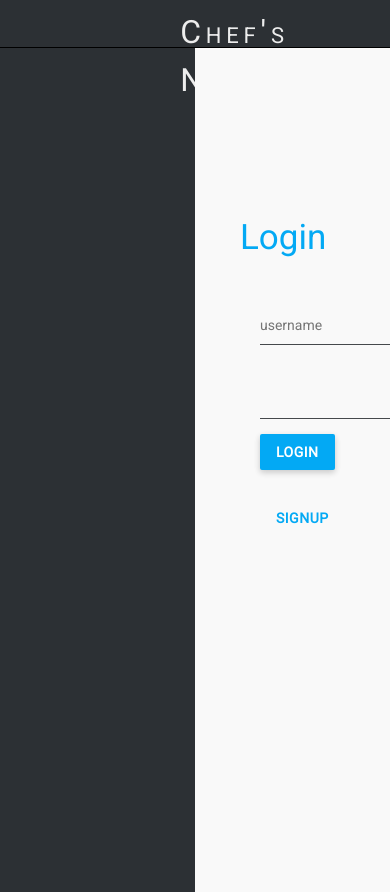
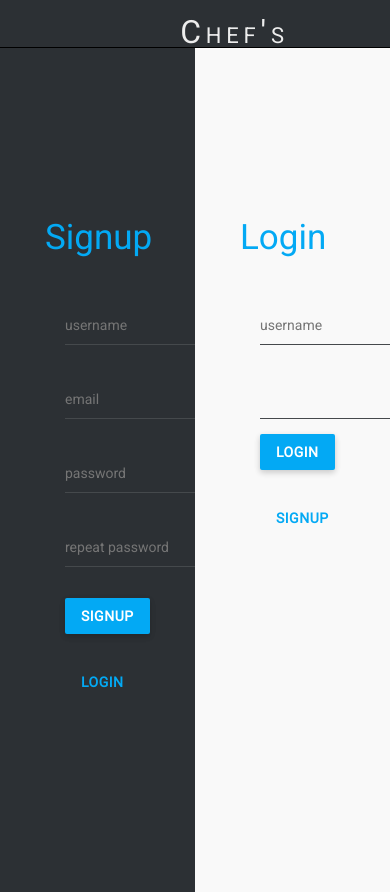
Before and after one commit to ramonaspence/chefs-notebook, a React (Create React App) app in the folder frontend/static/: page / in a window 390 px wide. Shown: the top 892 px of the page. Built offline with nearby package versions, Linux system fonts and the light colour scheme; no server answers.

Commit message:
home page signup/login responsive

```diff
--- a/frontend/static/src/App.css
+++ b/frontend/static/src/App.css
@@ -147,7 +147,7 @@ button {
   top: 20vh;
   position: relative;
   left: 40%;
-  margin-left: 15rem;
+  margin-left: -3rem;
 
 }
 
--- a/frontend/static/src/components/Signup.js
+++ b/frontend/static/src/components/Signup.js
@@ -66,7 +66,6 @@ class Signup extends Component {
             <button className="home-button">Signup</button>
             <button className="switch">Login</button>
           </div>
-
         </form>
       </div>
       </React.Fragment>
--- a/frontend/static/src/containers/Home.js
+++ b/frontend/static/src/containers/Home.js
@@ -42,22 +42,22 @@ class Home extends Component {
       </div>
 
         <div id="slidebox">
-          <div className="topLayer">
+
             <div className="left">
-              <div className="col-sm-6 col-6 content-left">
+              <div className="col-6 content-left">
                 <h2>Signup</h2>
                 <Signup props={this.props}/>
               </div>
-            </div>
+
           </div>
-        </div>
+
         <div className="right">
-          <div className="col-sm-6 col-6 content-right">
+          <div className="col-6 content-right">
             <h2>Login</h2>
             <Login props={this.props}/>
           </div>
         </div>
-
+        </div>
       </div>
       </React.Fragment>
     )
```
